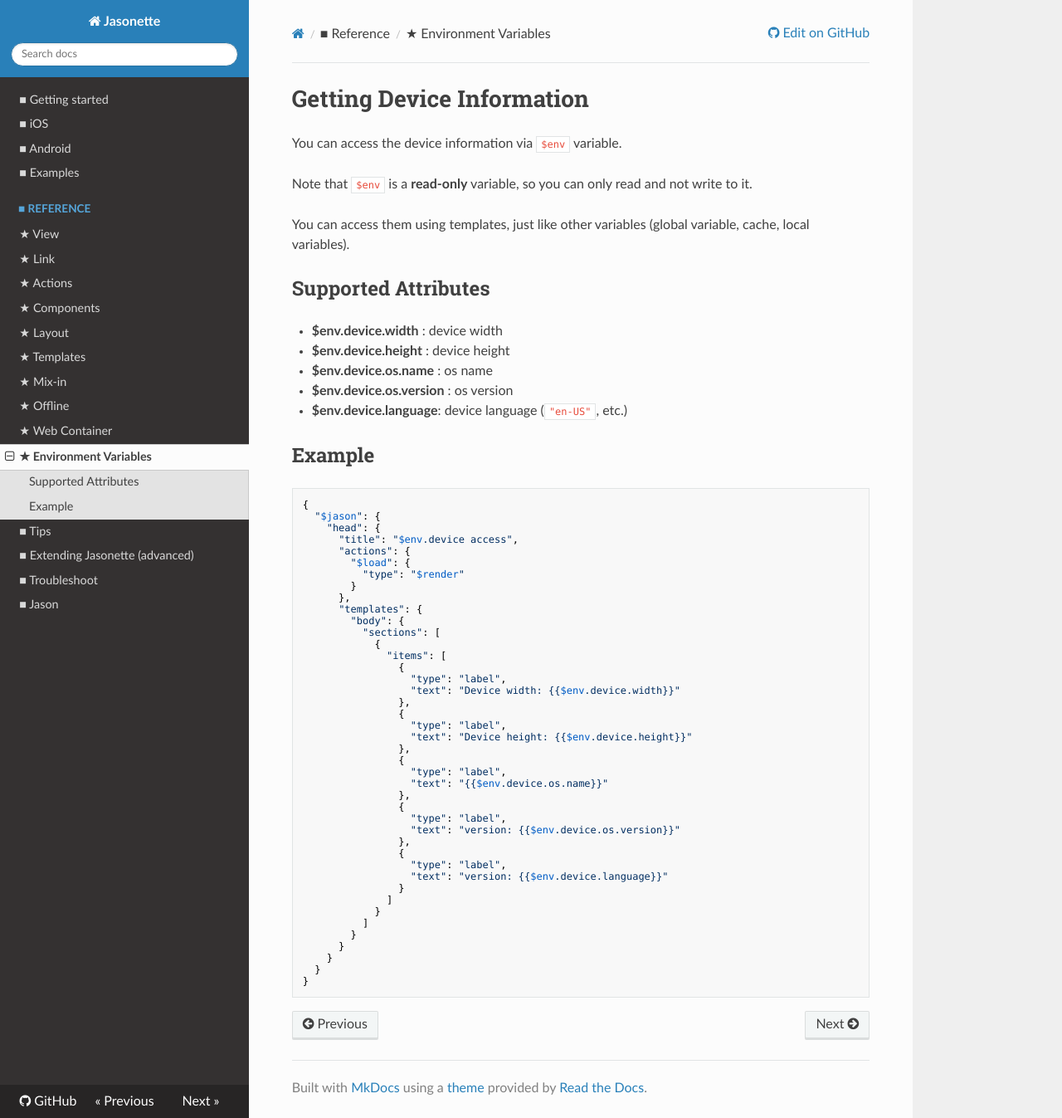
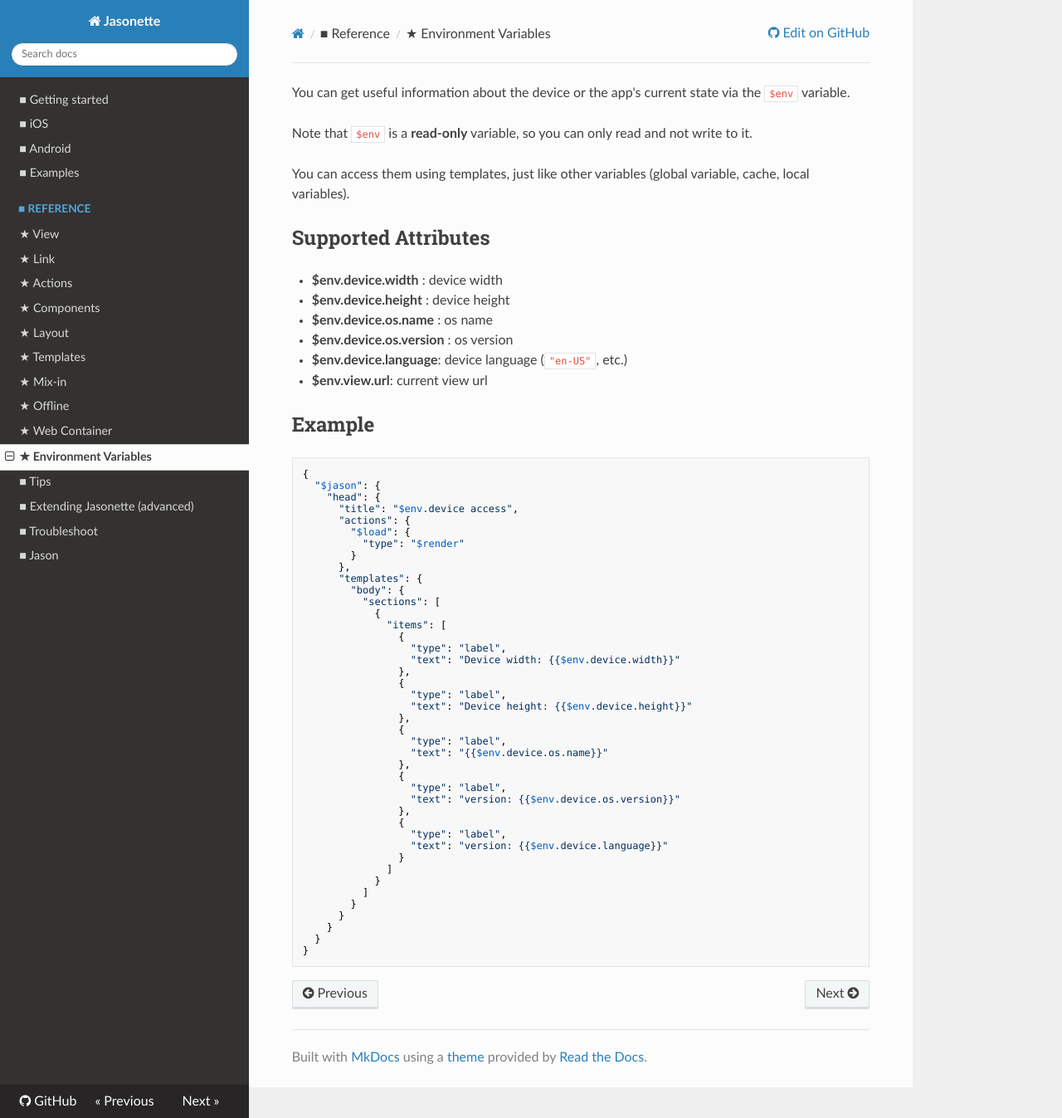
Before and after one commit to Jasonette/documentation, an MkDocs documentation site: the page built from docs/env.md, in a window 1280 px wide and 1347 px high. Shown: the whole window at 83% size. Built offline with MkDocs 1.6.1, drawn with Linux system fonts in a browser that asks for light colours; nearby versions of some CDN libraries; old or Windows-style settings are respelled for this version of MkDocs.

Commit message:
$env addition: view.url

```diff
--- a/docs/env.md
+++ b/docs/env.md
@@ -1,6 +1,5 @@
-# Getting Device Information
 
-You can access the device information via `$env` variable.
+You can get useful information about the device or the app's current state via the `$env` variable.
 
 Note that `$env` is a **read-only** variable, so you can only read and not write to it.
 
@@ -13,6 +12,7 @@ You can access them using templates, just like other variables (global variable,
 - **$env.device.os.name** : os name
 - **$env.device.os.version** : os version
 - **$env.device.language**: device language (`"en-US"`, etc.)
+- **$env.view.url**: current view url
 
 ## Example
 
```
